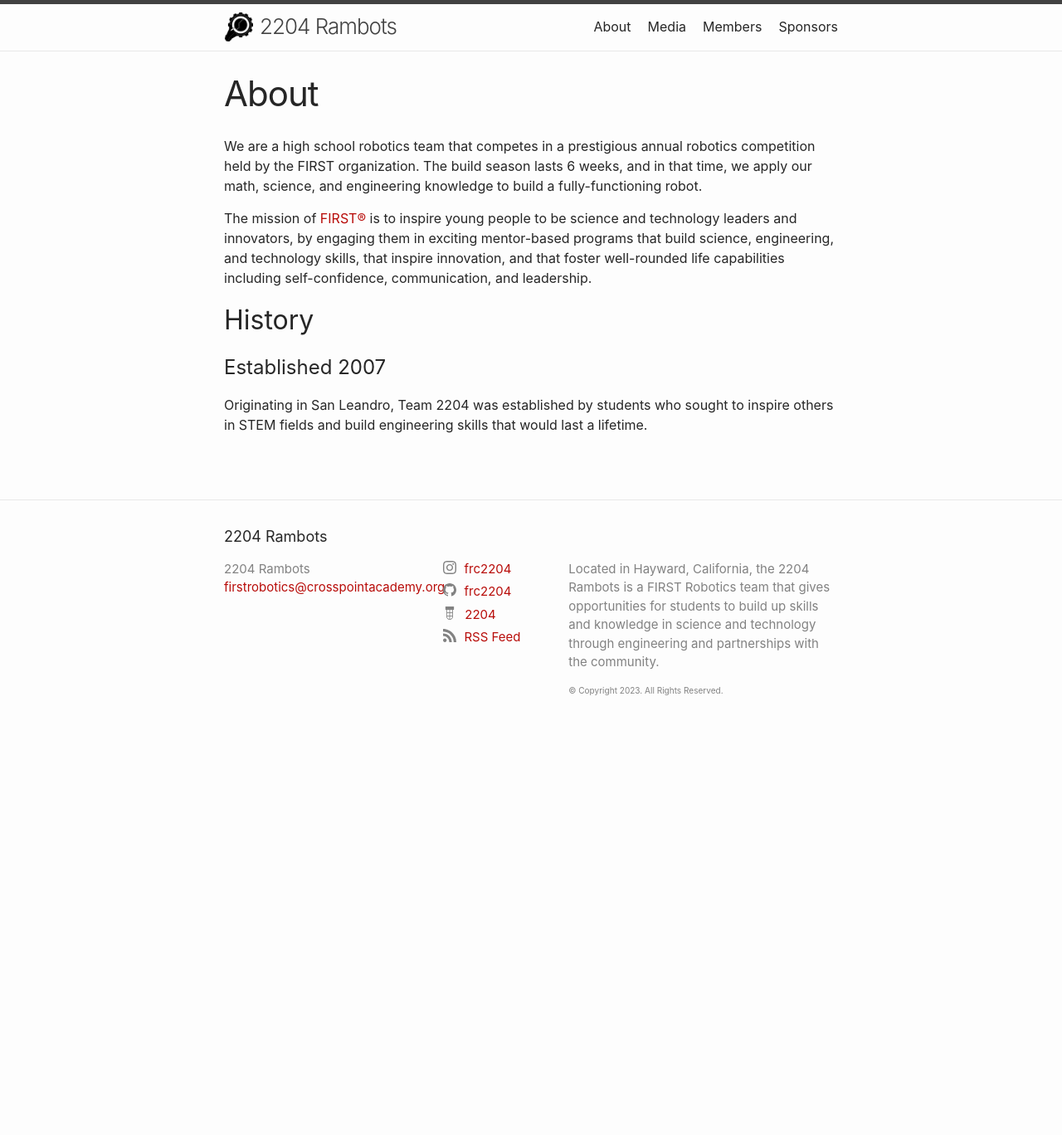
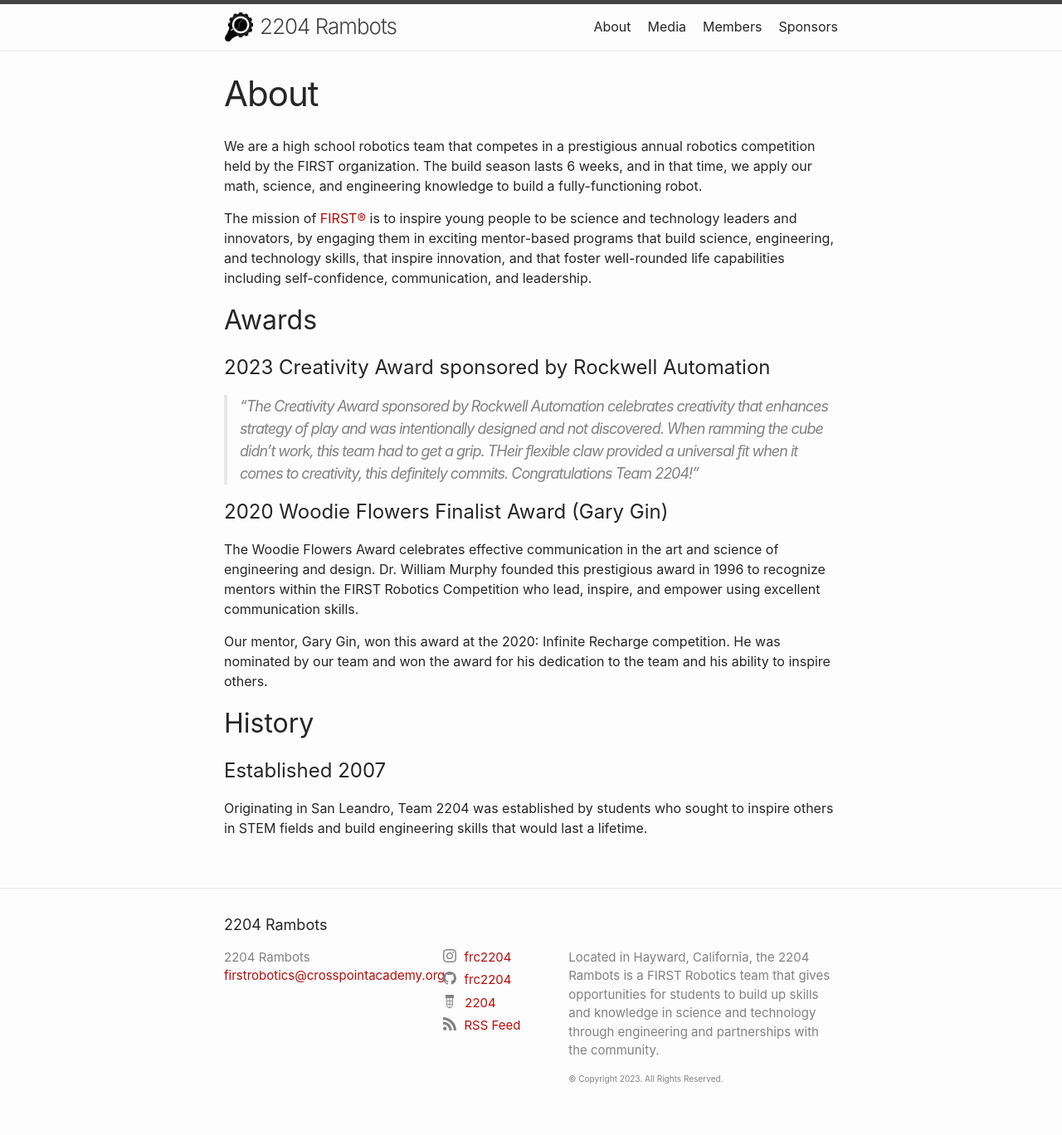
Before and after one commit to frc2204/website, a Jekyll site: the page built from about.md, in a window 1280 px wide. Shown: the whole page at 83% size. Built offline with Jekyll 4.4.1, drawn with Linux system fonts in a browser that asks for light colours; before the commit the page ends 900 px from its top, so only the background shows below that.

Commit message:
Add awards to about.md

```diff
--- a/about.md
+++ b/about.md
@@ -9,6 +9,14 @@ organization. The build season lasts 6 weeks, and in that time, we apply our mat
 
 The mission of [FIRST®][first] is to inspire young people to be science and technology leaders and innovators, by engaging them in exciting mentor-based programs that build science, engineering, and technology skills, that inspire innovation, and that foster well-rounded life capabilities including self-confidence, communication, and leadership.
 
+## Awards
+# 2023 Creativity Award sponsored by Rockwell Automation
+> "The Creativity Award sponsored by Rockwell Automation celebrates creativity that enhances strategy of play and was intentionally designed and not discovered. When ramming the cube didn't work, this team had to get a grip. THeir flexible claw provided a universal fit when it comes to creativity, this definitely commits. Congratulations Team 2204!"
+
+# 2020 Woodie Flowers Finalist Award (Gary Gin)
+The Woodie Flowers Award celebrates effective communication in the art and science of engineering and design.  Dr. William Murphy founded this prestigious award in 1996 to recognize mentors within the FIRST Robotics Competition who lead, inspire, and empower using excellent communication skills.
+
+Our mentor, Gary Gin, won this award at the 2020: Infinite Recharge competition. He was nominated by our team and won the award for his dedication to the team and his ability to inspire others.
 ## History
 # Established 2007
 Originating in San Leandro, Team 2204 was established by students who sought to inspire others in STEM fields and build engineering skills that would last a lifetime.
```
